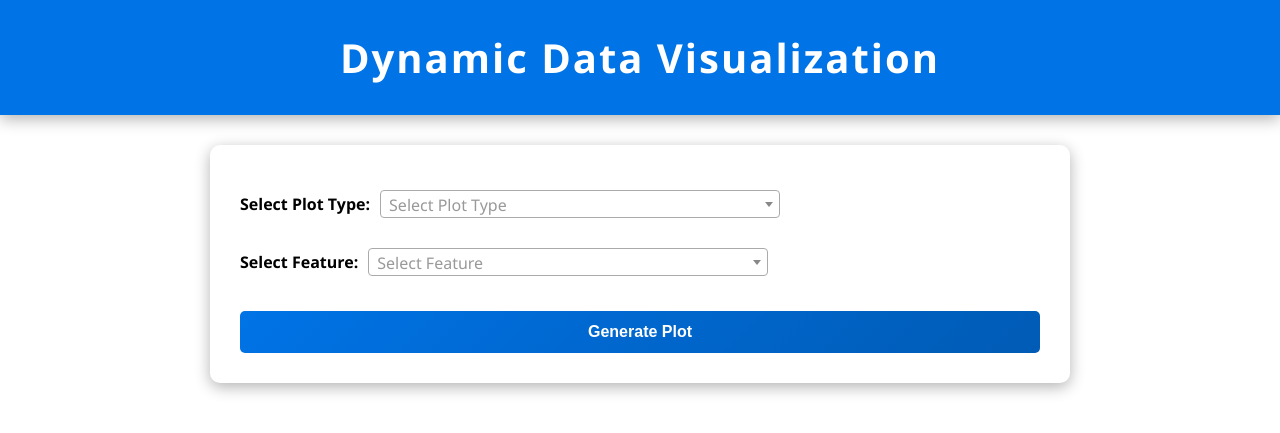
After one commit to vikasseervi/EAMCET-College-Predictor, a Flask app: page /visualization in a window 1280 px wide. The commit adds this page. Shown: the top 433 px of the page. Run offline with Flask 3, Linux system fonts and the light colour scheme; parts of the project's set-up code (start-up, migrations or seed data) failed here and were passed over; some libraries are stand-ins or nearby versions.

Commit message:
Plots updated

```diff
--- a/app.py
+++ b/app.py
@@ -1,4 +1,4 @@
-from flask import Flask, render_template, request, jsonify
+from flask import Flask, render_template, request, jsonify, send_from_directory
 import pandas as pd
 import numpy as np
 from data_loader import DataLoader
@@ -20,6 +20,10 @@ predictor = Predictor(trainer.model, feature_columns, college_dataset)
 
 @app.route('/')
 def home():
+    return (render_template('home.html'))
+
+@app.route('/predict')
+def predict():
     return render_template('form.html')
 
 @app.route('/results', methods=['POST'])
@@ -58,5 +62,54 @@ def get_options():
     }
     return jsonify(options)
 
+
+@app.route('/visualization')
+def visualization():
+    # columns = college_dataset.columns.tolist()
+    columns = ['gender', 'caste', 'branch_code', 'college_code', 'fee']
+    return render_template('visualization_form.html', columns=columns)
+
+@app.route('/visualize', methods=['POST'])
+def visualize():
+    visualizer = DataVisualizer()
+    columns = ['gender', 'caste', 'branch_code', 'college_code', 'fee']
+    plot_type = request.form['plot_type']
+    column = request.form.get('column')  # Relevant for category_distribution
+
+    try:
+        if plot_type == 'category_distribution':
+            if not column or column not in columns:
+                return "Invalid column for category distribution.", 400
+
+            filename = f'{column}_distribution.png'
+            visualizer.plot_category_distribution(college_dataset, column, filename)
+
+        elif plot_type == 'feature_vs_target':
+            feature_column = request.form.get('feature_column')
+            target_column = request.form.get('target_column')
+
+            if not feature_column or not target_column:
+                return "Feature and Target columns are required.", 400
+
+            # Validate columns against dataset
+            if feature_column not in college_dataset.columns or target_column not in college_dataset.columns:
+                return "Feature or Target column does not exist in the dataset.", 400
+
+            filename = f'{feature_column}_vs_{target_column}.png'
+            visualizer.plot_heatmap(college_dataset, feature_column, target_column, filename)
+
+        else:
+            return "Invalid plot type or parameters.", 400
+
+    except Exception as e:
+        return f"An error occurred while generating the plot: {str(e)}", 500
+
+    return render_template('visualization_form.html', columns=columns, plot_filename=filename)
+
+# Serve static files (plots)
+@app.route('/static/plots/<filename>')
+def serve_plot(filename):
+    return send_from_directory('static/plots', filename)
+
 if __name__ == '__main__':
     app.run(debug=True)
--- a/templates/form.html
+++ b/templates/form.html
@@ -58,7 +58,7 @@
       margin-top: 20px;
     }
     button:hover {
-      background-color: #45a049;
+      background-color: #005bb5;
     }
     .error {
       color: red;
@@ -68,10 +68,6 @@
   </style>
 </head>
 <body>
-<div class="header">
-  <h1>College Predictor</h1>
-  <p>Find the best colleges based on your rank, gender, caste, and branch preference.</p>
-</div>
 
 <div class="content">
   <h1 style="color: black;">College Predictor Form</h1>
--- a/templates/results.html
+++ b/templates/results.html
@@ -91,6 +91,6 @@
     </tbody>
 
 </table>
-<a href="{{ url_for('home') }}" class="back-button">Back to Form</a>
+<a href="{{ url_for('predict') }}" class="back-button">Back to Form</a>
 </body>
 </html>
--- /dev/null
+++ b/templates/visualization_form.html
@@ -0,0 +1,270 @@
+<!DOCTYPE html>
+<html>
+<head>
+    <title>Dynamic Visualization</title>
+    <link href="https://cdn.jsdelivr.net/npm/select2@4.1.0-rc.0/dist/css/select2.min.css" rel="stylesheet" />
+    <style>
+        /* General Styles */
+        body {
+            font-family: 'Segoe UI', Tahoma, Geneva, Verdana, sans-serif;
+            margin: 0;
+            padding: 0;
+            color: black;
+        }
+
+        /* Header Styles */
+        .header {
+            background: #0073e6;
+            color: white;
+            padding: 30px 20px;
+            text-align: center;
+            box-shadow: 0 4px 15px rgba(0, 0, 0, 0.3);
+        }
+
+        .header h1 {
+            margin: 0;
+            font-size: 2.5rem;
+            font-weight: 700;
+            letter-spacing: 2px;
+        }
+
+        /* Content Styles */
+        .content {
+            padding: 30px;
+            max-width: 800px;
+            margin: 30px auto;
+            background: rgba(255, 255, 255, 0.1);
+            border-radius: 10px;
+            box-shadow: 0 4px 15px rgba(0, 0, 0, 0.3);
+            backdrop-filter: blur(10px);
+        }
+
+        /* Form Styles */
+        form {
+            display: flex;
+            flex-direction: column;
+        }
+
+        /* Horizontal Layout for Label and Dropdown */
+        .form-group {
+            display: flex;
+            align-items: center; /* Vertically center align label and dropdown */
+            gap: 10px; /* Space between label and dropdown */
+            margin-top: 15px;
+            margin-bottom: 15px;
+        }
+
+        label {
+            font-weight: bold;
+            white-space: nowrap; /* Prevent label from wrapping */
+        }
+
+        select, button {
+            padding: 12px;
+            border: 1px solid rgba(255, 255, 255, 0.3);
+            border-radius: 5px;
+            font-size: 1em;
+            background: rgba(255, 255, 255, 0.1);
+            color: black; /* Changed to black for better visibility */
+            transition: border-color 0.3s, background 0.3s;
+        }
+
+        select:focus, button:focus {
+            outline: none;
+            border-color: #0073e6;
+            background: rgba(255, 255, 255, 0.2);
+        }
+
+        button {
+            background: linear-gradient(135deg, #0073e6, #005bb5);
+            color: white;
+            border: none;
+            cursor: pointer;
+            margin-top: 20px;
+            font-weight: bold;
+            transition: transform 0.3s, box-shadow 0.3s;
+        }
+
+        button:hover {
+            background: linear-gradient(135deg, #005bb5, #004494);
+            transform: translateY(-3px);
+            box-shadow: 0 4px 15px rgba(0, 0, 0, 0.3);
+        }
+
+        button:active {
+            transform: translateY(0);
+        }
+
+        /* Flex Container for Feature vs Target Dropdowns */
+        .flex-container {
+            display: flex;
+            gap: 10px; /* Space between dropdowns */
+        }
+
+        .flex-container > div {
+            flex: 1; /* Equal width for both dropdowns */
+        }
+
+        /* Increase width of Select2 dropdowns */
+        .select2-container {
+            width: 100% !important; /* Full width of the container */
+            max-width: 400px; /* Set a maximum width */
+        }
+
+        /* Image Styles */
+        img {
+            max-width: 100%;
+            height: auto;
+            display: block;
+            margin: 20px auto;
+            border-radius: 10px;
+            box-shadow: 0 4px 15px rgba(0, 0, 0, 0.3);
+        }
+
+        /* Responsive Design */
+        @media (max-width: 768px) {
+            .header h1 {
+                font-size: 2rem;
+            }
+
+            .content {
+                padding: 20px;
+                margin: 20px;
+            }
+
+            select, button {
+                padding: 10px;
+                font-size: 0.9em;
+            }
+
+            .flex-container {
+                flex-direction: column; /* Stack dropdowns vertically on small screens */
+            }
+
+            .form-group {
+                flex-direction: column; /* Stack label and dropdown vertically on small screens */
+                align-items: flex-start; /* Align items to the start */
+            }
+        }
+    </style>
+</head>
+<body>
+<!-- Header -->
+<div class="header">
+    <h1>Dynamic Data Visualization</h1>
+</div>
+
+<!-- Content -->
+<div class="content">
+    <form id="visualization-form" action="/visualize" method="post">
+        <!-- Plot Type Selection -->
+        <div class="form-group">
+            <label for="plot_type">Select Plot Type:</label>
+            <select id="plot_type" name="plot_type" required>
+                <option value="" disabled selected>Select Plot Type</option>
+                <option value="category_distribution">Category Distribution</option>
+                <option value="feature_vs_target">Feature vs Target</option>
+            </select>
+        </div>
+
+        <!-- Column Selection -->
+        <div id="column_selection" class="form-group">
+            <label for="column">Select Feature:</label>
+            <select id="column" name="column" required>
+            <option value="" disabled selected>Select Feature</option>
+                {% for column in columns %}
+                <option value="{{ column }}">{{ column }}</option>
+                {% endfor %}
+            </select>
+        </div>
+
+        <!-- Feature vs Target Dropdowns -->
+        <div id="feature_vs_target_selection" style="display: none;">
+            <div class="flex-container">
+                <div class="form-group">
+                    <label for="feature_column">Select Feature Column:</label>
+                    <select id="feature_column" name="feature_column" required>
+                        <option value="" disabled selected>Select Feature Column</option>
+                        {% for column in columns %}
+                        <option value="{{ column }}">{{ column }}</option>
+                        {% endfor %}
+                    </select>
+                </div>
+                <div class="form-group">
+                    <label for="target_column">Select Target Column:</label>
+                    <select id="target_column" name="target_column" required>
+                    <option value="" disabled selected>Select Target Column</option>
+                        {% for column in columns %}
+                        <option value="{{ column }}">{{ column }}</option>
+                        {% endfor %}
+                    </select>
+                </div>
+            </div>
+        </div>
+
+        <button type="submit">Generate Plot</button>
+    </form>
+
+    {% if plot_filename %}
+    <h2>Generated Plot</h2>
+    <img src="{{ url_for('serve_plot', filename=plot_filename) }}" alt="Plot">
+    {% endif %}
+</div>
+
+<!-- jQuery -->
+<script src="https://code.jquery.com/jquery-3.6.0.min.js"></script>
+<!-- Select2 JS -->
+<script src="https://cdn.jsdelivr.net/npm/select2@4.1.0-rc.0/dist/js/select2.min.js"></script>
+<script>
+    $(document).ready(function() {
+    // Initialize Select2 dropdowns
+    $('#plot_type').select2({
+        width: '100%', // Full width of the container
+        placeholder: 'Select Plot Type' // Placeholder for plot type dropdown
+    });
+    $('#column').select2({
+        width: '100%', // Full width of the container
+        placeholder: 'Select Feature' // Placeholder for feature dropdown
+    });
+    $('#feature_column').select2({
+        width: '100%', // Full width of the container
+        placeholder: 'Select Feature Column' // Placeholder for feature column dropdown
+    });
+    $('#target_column').select2({
+        width: '100%', // Full width of the container
+        placeholder: 'Select Target Column' // Placeholder for target column dropdown
+    });
+
+    // Show/hide dropdowns based on plot type
+    $('#plot_type').change(function() {
+        if ($(this).val() === 'feature_vs_target') {
+            $('#column_selection').hide(); // Hide column dropdown
+            $('#column').prop('required', false); // Remove required
+            $('#feature_vs_target_selection').show(); // Show feature vs target
+            $('#feature_column, #target_column').prop('required', true); // Set required
+        } else {
+            $('#column_selection').show(); // Show column dropdown
+            $('#column').prop('required', true); // Set required
+            $('#feature_vs_target_selection').hide(); // Hide feature vs target
+            $('#feature_column, #target_column').prop('required', false); // Remove required
+        }
+    });
+
+
+    // Debugging: Log form data before submission
+    $('#visualization-form').on('submit', function(event) {
+        event.preventDefault(); // Prevent default form submission for debugging
+
+        // Log form data
+        const formData = new FormData(this);
+        for (const [key, value] of formData.entries()) {
+            console.log(`${key}: ${value}`);
+        }
+
+        // Submit the form programmatically
+        this.submit();
+    });
+});
+</script>
+</body>
+</html>
```
Also changed, not shown: data_visualizer.py (+65 -10 lines), main.py (+29 -28 lines), templates/home.html (added, +177 -0 lines), static/pics/analytics-dashboard.jpg (added), static/pics/college-building.jpg (added), 1 other file.
